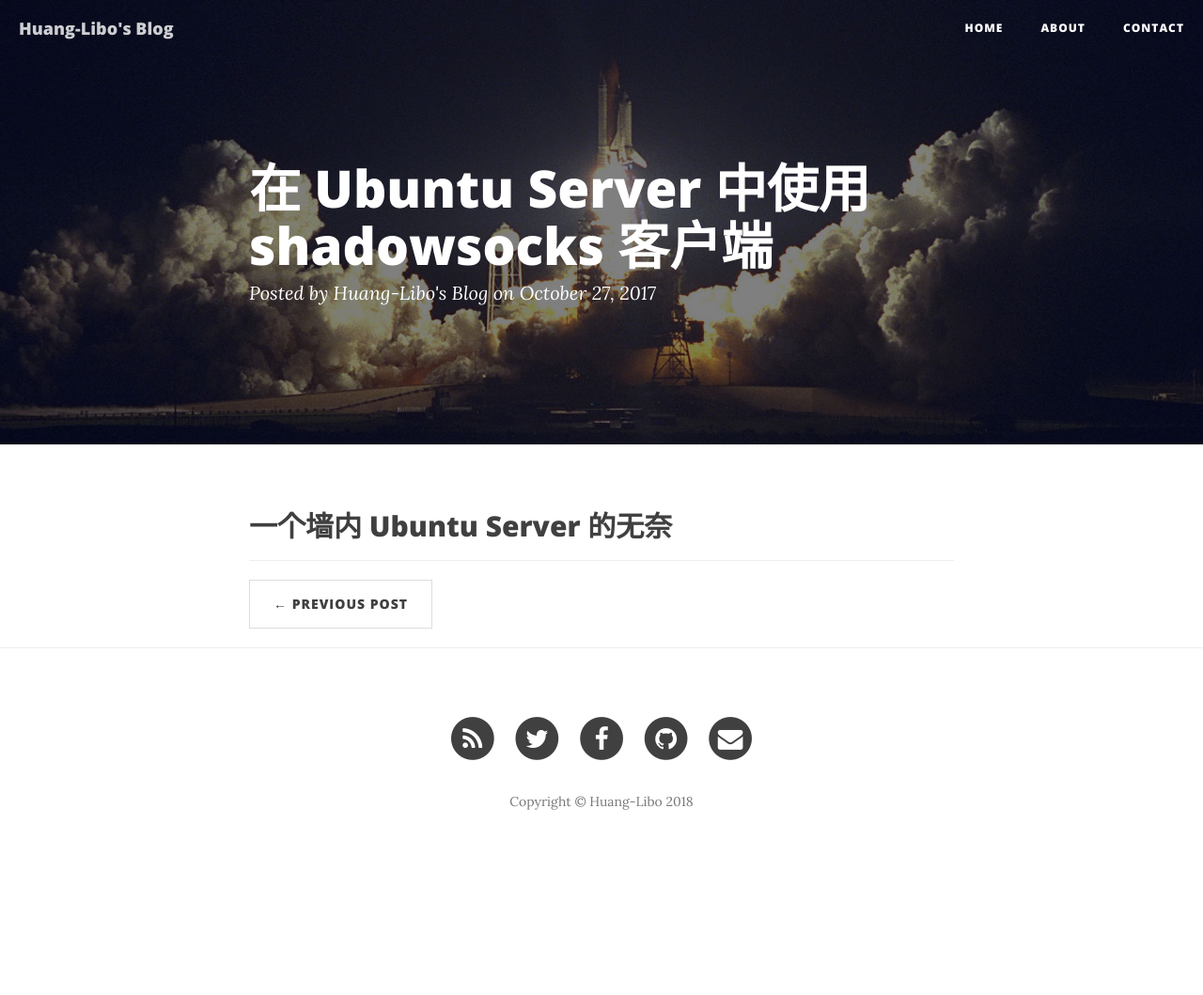
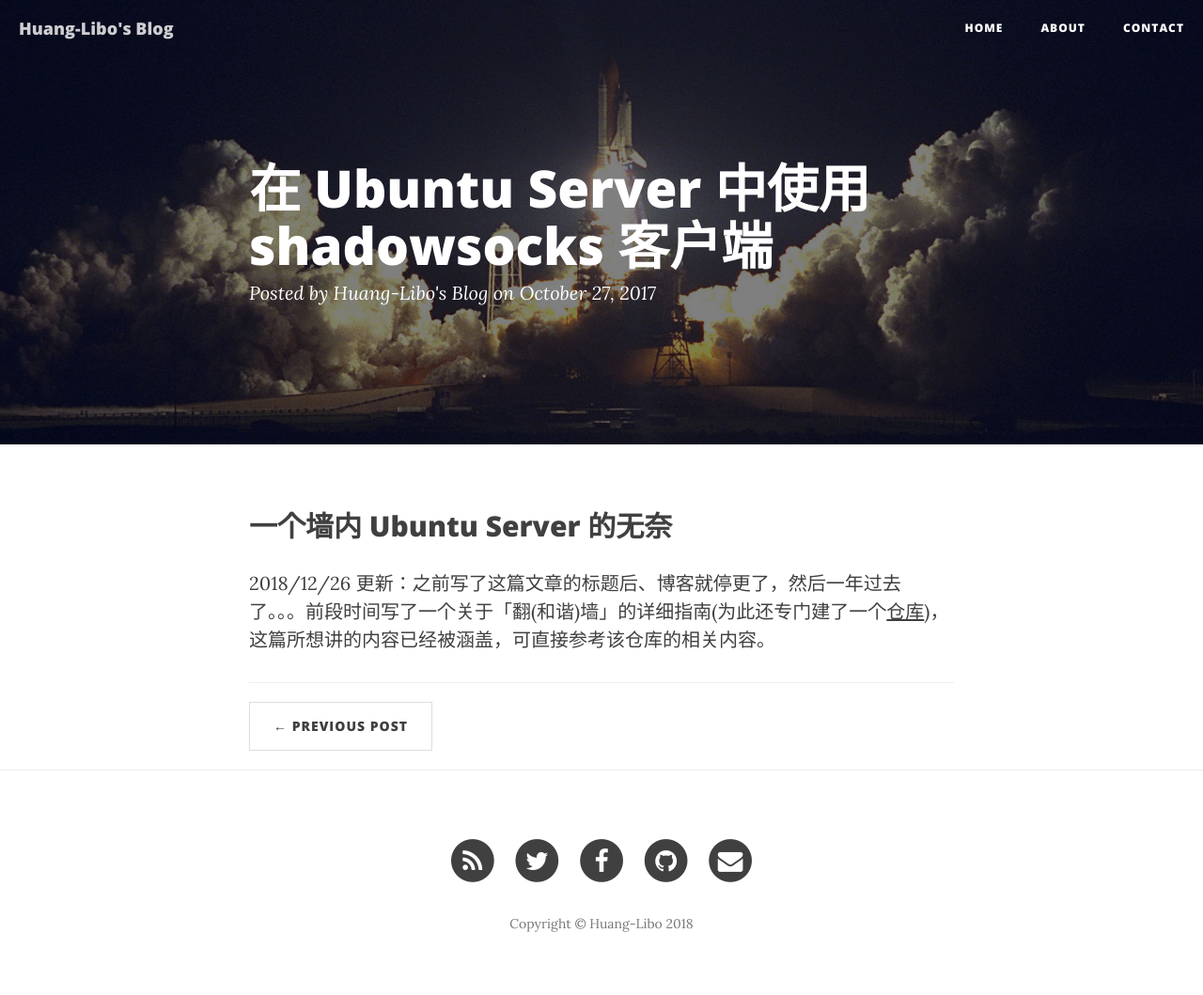
Before and after one commit to Huang-Libo/Huang-Libo.github.io, a Jekyll site: the page built from _posts/2017-10-27-use-shadowsocks-under-ubuntu-server.markdown, in a window 1280 px wide. Shown: the whole page at 94% size. Built offline with Jekyll 4.4.1, drawn with Linux system fonts in a browser that asks for light colours; nearby versions of some CDN libraries; before the commit the page ends 929 px from its top, so only the background shows below that.

Commit message:
更新博文。

```diff
--- a/_posts/2017-10-27-use-shadowsocks-under-ubuntu-server.markdown
+++ b/_posts/2017-10-27-use-shadowsocks-under-ubuntu-server.markdown
@@ -6,3 +6,5 @@ categories: 互联网
 ---
 
 ## 一个墙内 Ubuntu Server 的无奈
+
+2018/12/26 更新：之前写了这篇文章的标题后、博客就停更了，然后一年过去了。。。前段时间写了一个关于「翻(和谐)墙」的详细指南(为此还专门建了一个[仓库](https://github.com/Huang-Libo/Internet))，这篇所想讲的内容已经被涵盖，可直接参考该仓库的相关内容。
```
